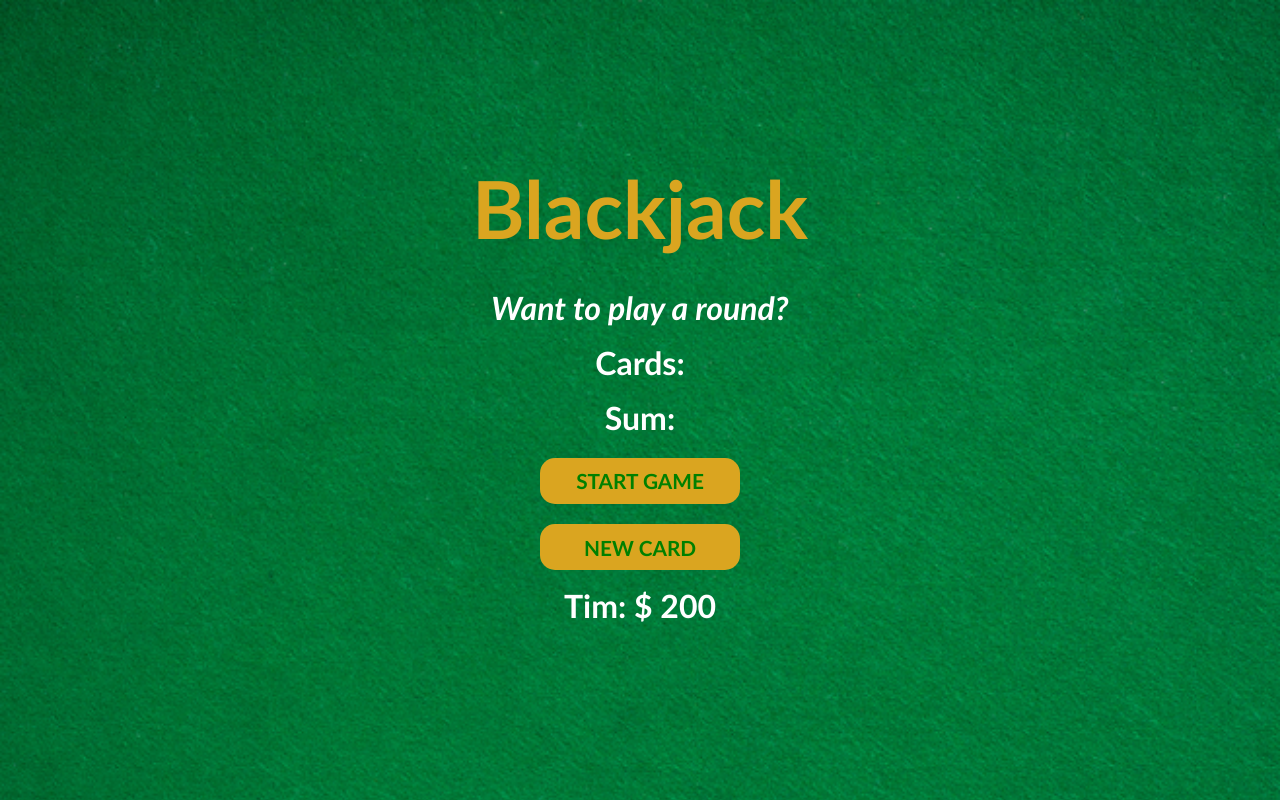
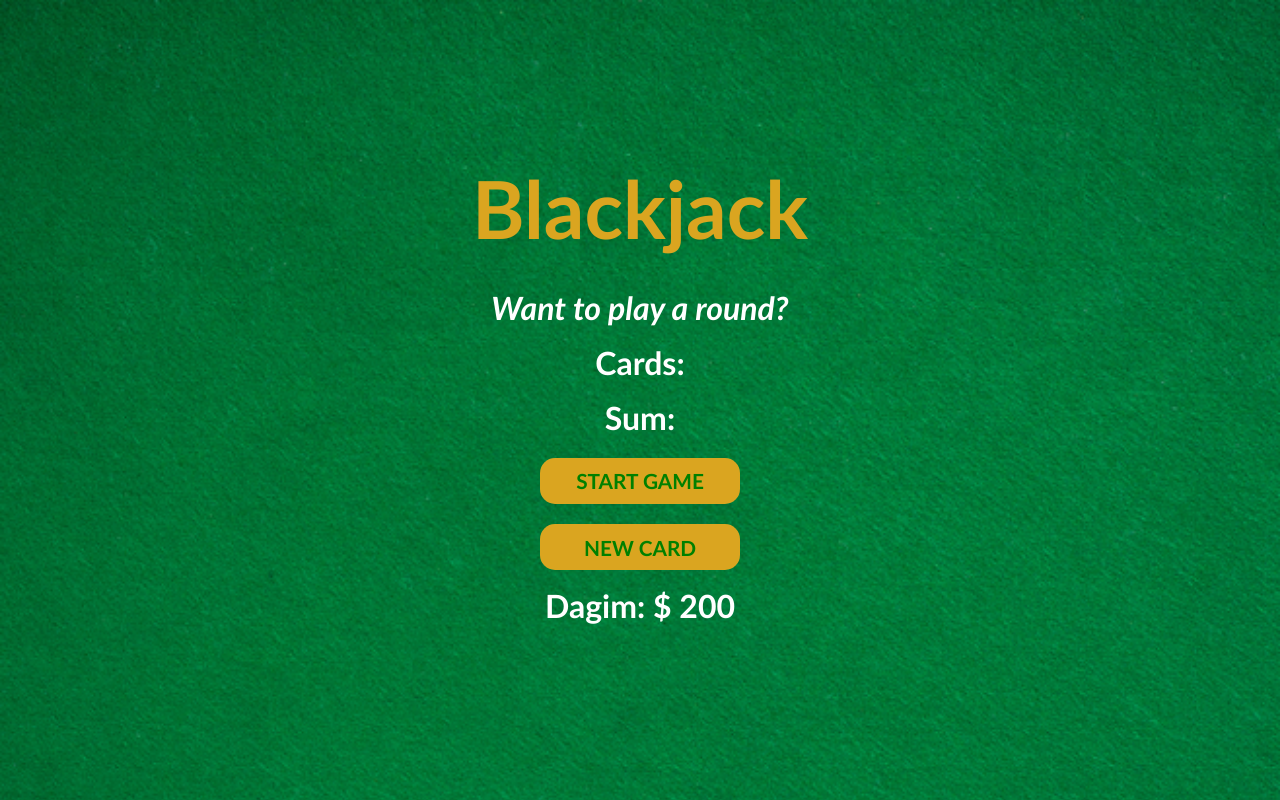
Before and after one commit to dagimsisay6/BlackJack-Game, a plain HTML site: page index.html in a window 1280 px wide. Drawn offline with Linux system fonts and the light colour scheme.

Commit message:
edited some styles

```diff
--- a/css/style.css
+++ b/css/style.css
@@ -46,3 +46,9 @@ button:hover {
   background: rgb(198, 151, 31);
   transform: scale(1.1);
 }
+
+/* body {
+  display: flex;
+  justify-content: center;
+  align-items: center;
+} */
--- a/js/script.js
+++ b/js/script.js
@@ -13,7 +13,7 @@ let isAlive = false;
 let message = "";
 
 let player = {
-  name: "Tim",
+  name: "Dagim",
   chips: 200,
 };
 
```
Also changed, not shown: index.html (+20 -0 lines).
